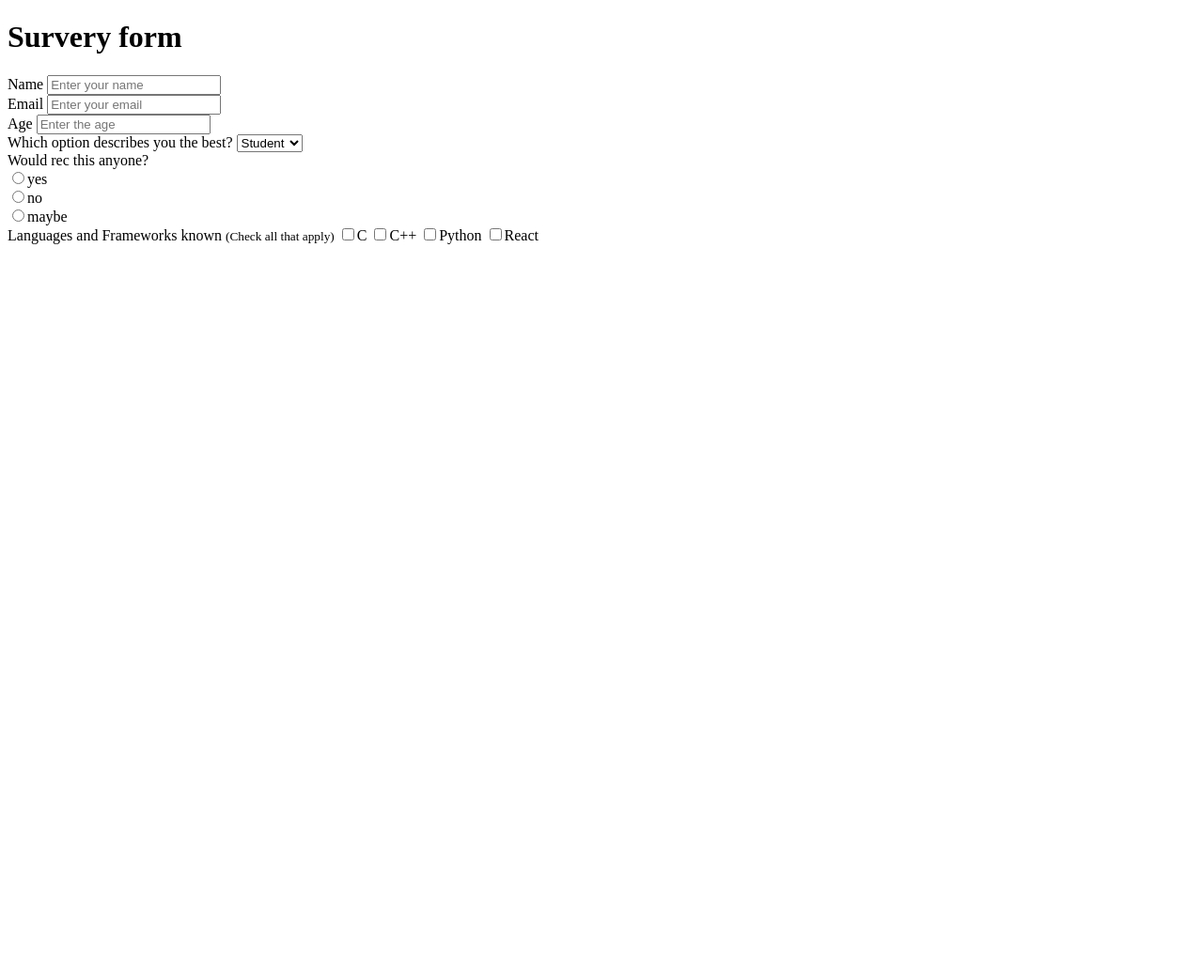
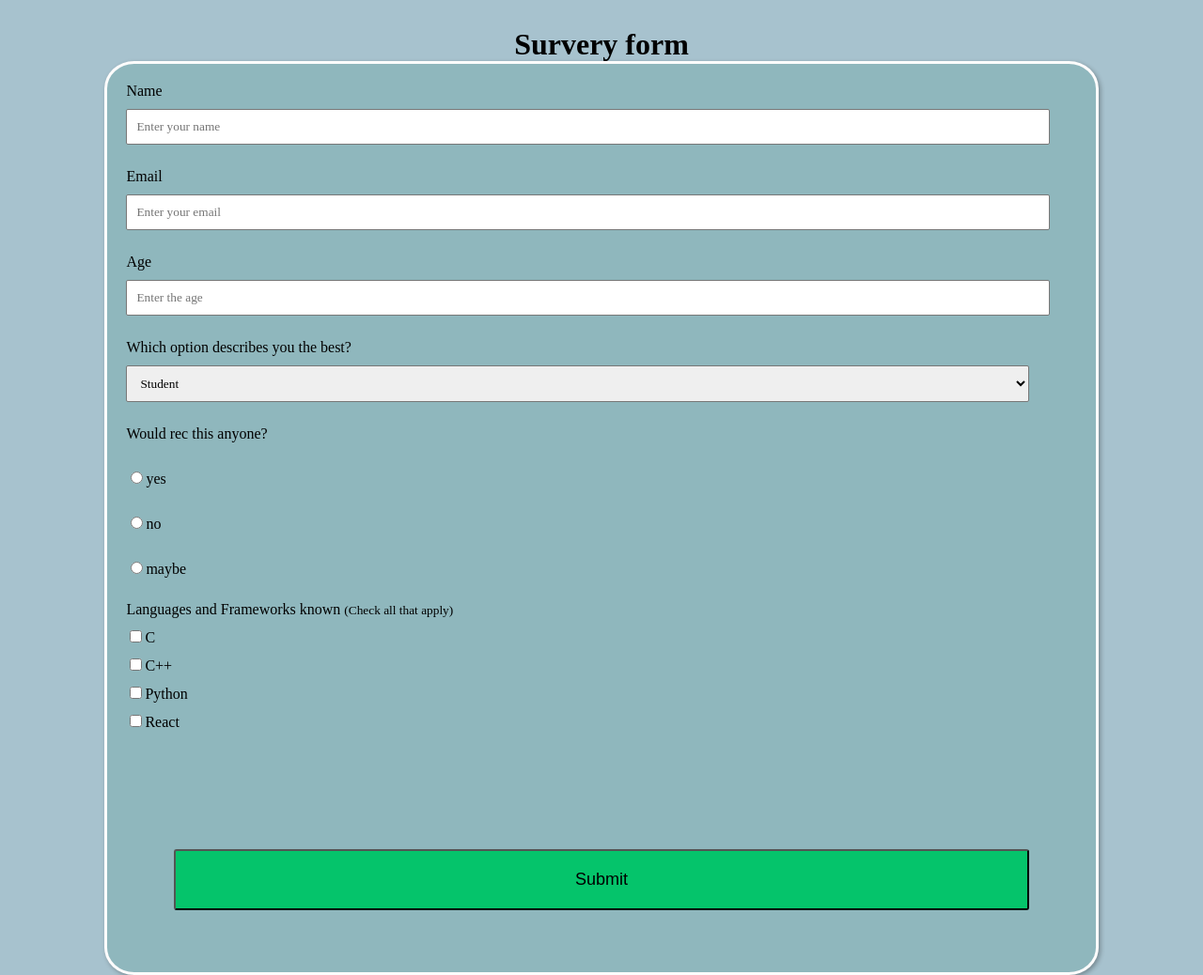
Before and after one commit to theboogeyman81/for_web_dev_class, a plain HTML site: page for_practice/survey_form/index.html in a window 1280 px wide. Shown: the whole page at 94% size. Before the commit the page ends 800 px from the top, so only its background shows below. Drawn offline with Linux system fonts and the light colour scheme.

Commit message:
css code

```diff
--- a/for_practice/survey_form/index.html
+++ b/for_practice/survey_form/index.html
@@ -71,6 +71,8 @@
                 <input type="checkbox" name="inp">React
             </label>
         </div>
+
+        <button type="submit" value="submit">Submit</button>
     </form>
 
 
--- a/for_practice/survey_form/styles.css
+++ b/for_practice/survey_form/styles.css
@@ -0,0 +1,59 @@
+
+
+body{
+    display: grid;
+    place-items: center;
+    min-height:10px;
+    background-color: #447d9777;
+}
+
+
+
+form{
+    width: 80%;
+    height:100%;
+    padding:20px;
+    border: 3px solid #fdfcfc ;
+    border-radius: 3%;
+    box-shadow: 2px 2px 5px rgba(0,0,0,0.3);
+    text-align: center;
+    background-color:#8fb7bd;
+}
+
+.form-control{
+    text-align: left;
+    margin-bottom: 25px;
+}
+
+.form-control label{
+    display: block;
+    margin-bottom:10px;
+}
+
+.form-control input,
+.form-control select,
+.form-control textarea {
+    border:1px solid #777;
+    border-radius: 2px;
+    font-family: inherit;
+    padding:10px;
+    display: block;
+    width:95%;
+}
+
+.form-control input[type = 'radio'],
+.form-control input[type = 'checkbox']{
+    display: inline-block;
+    width:auto;
+}
+
+button{
+    background-color: #05c46b;
+    width: 90%;
+    padding:20px;
+    text-align: center;
+    font-size:large;
+    border-radius:3px;
+    margin-top: 10%;
+
+}
```
